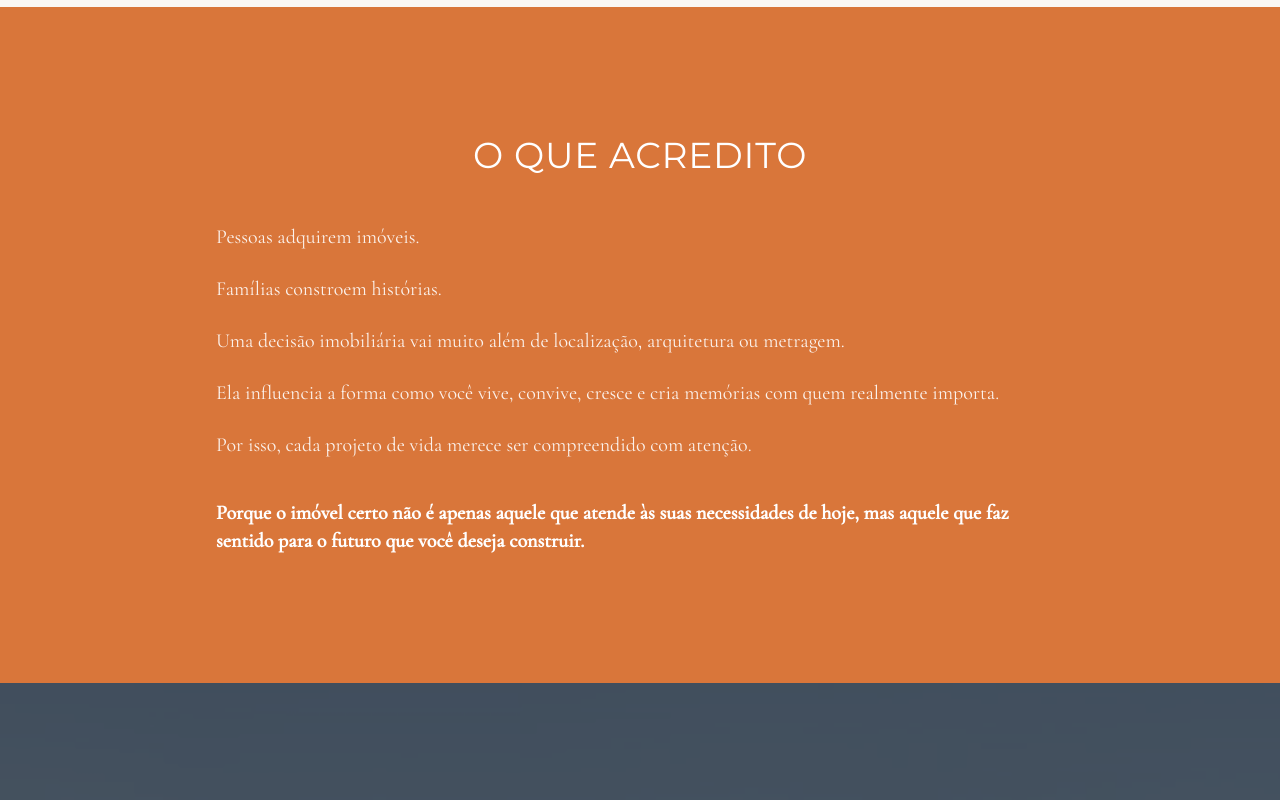
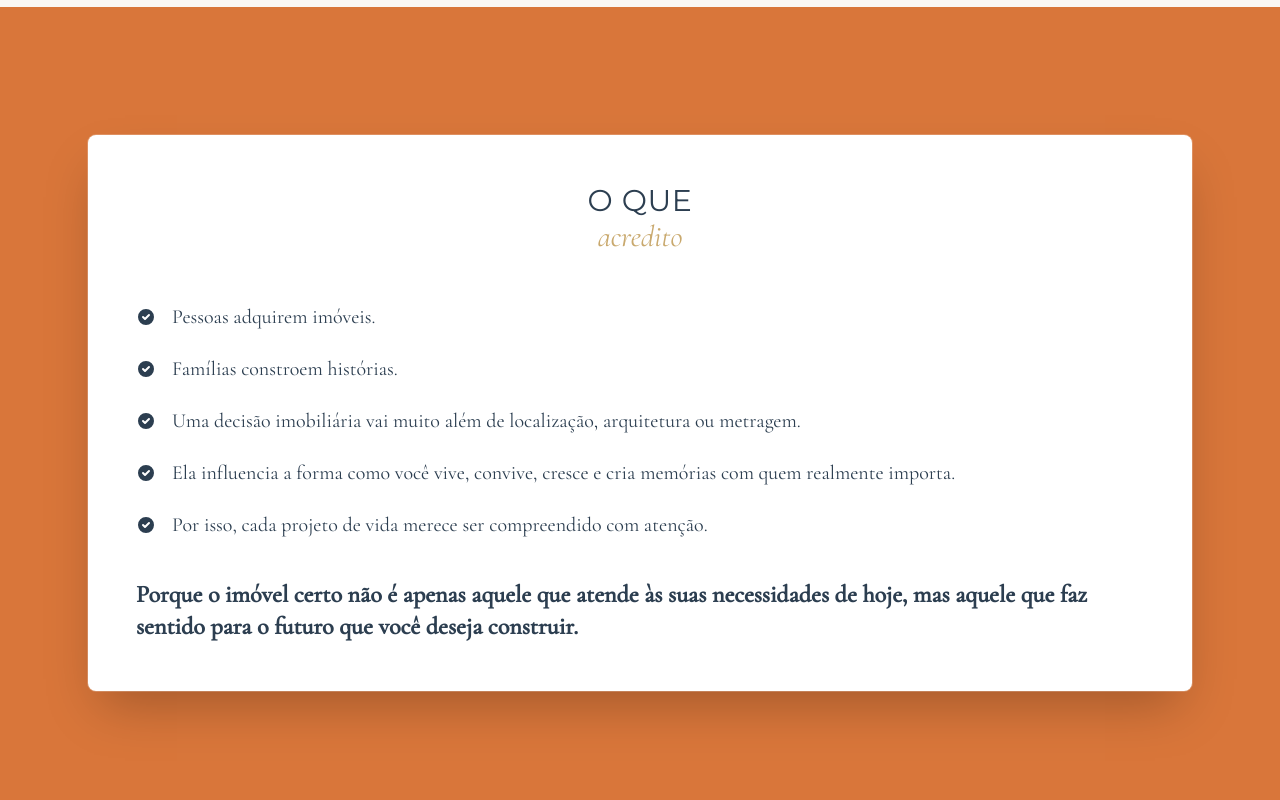
Before and after one commit to andrebastelli/lucianatoledo, a React (Vite) app: page / in a window 1280 px wide. Shown: the part 3780-4580 px from the top of the page. Built offline with nearby package versions, Linux system fonts and the light colour scheme; no server answers.

Commit message:
feat: update button text and enhance landing page content and styling
Co-authored-by: andrebastelli <274825844+andrebastelli@users.noreply.github.com>

```diff
--- a/src/components/LeadForm.tsx
+++ b/src/components/LeadForm.tsx
@@ -68,7 +68,7 @@ export function LeadForm() {
       </div>
 
       <button type="submit" disabled={submitting} className="btn-primary mt-4 w-full sm:w-auto">
-        {submitting ? 'Enviando...' : 'Receber Curadoria Exclusiva'}
+        {submitting ? 'Enviando...' : 'AGENDAR CONSULTORIA EXCLUSIVA'}
       </button>
       <p className="text-xs text-muted-foreground">
         Seus dados são confidenciais. Resposta em até 2 horas via WhatsApp.
--- a/src/pages/LandingPage.tsx
+++ b/src/pages/LandingPage.tsx
@@ -128,7 +128,7 @@ export default function LandingPage() {
             ))}
           </div>
 
-        <div className="mt-20 rounded-lg bg-white p-12">
+        <div className="mt-20 rounded-lg bg-white p-12 shadow-2xl ring-1 ring-white/20">
   <h3 className="mb-12 text-center font-display text-2xl uppercase text-foreground md:text-3xl">
     O que torna esta <span className="block font-serif italic normal-case tracking-normal text-gold">experiência exclusiva</span>
   </h3>
@@ -168,18 +168,58 @@ export default function LandingPage() {
       </section>
 
 {/* O QUE ACREDITO */}
-<section className="bg-[#D9763A] py-24 md:py-32">
-  <div className="mx-auto max-w-4xl px-6">
-    <h2 className="mb-12 text-center font-display text-3xl uppercase text-white md:text-4xl">
-      O que acredito
-    </h2>
-    <div className="space-y-6 font-serif text-lg leading-relaxed text-white/90 md:text-xl">
-      <p>Pessoas adquirem imóveis.</p>
-      <p>Famílias constroem histórias.</p>
-      <p>Uma decisão imobiliária vai muito além de localização, arquitetura ou metragem.</p>
-      <p>Ela influencia a forma como você vive, convive, cresce e cria memórias com quem realmente importa.</p>
-      <p>Por isso, cada projeto de vida merece ser compreendido com atenção.</p>
-      <p className="pt-4 font-semibold text-white">Porque o imóvel certo não é apenas aquele que atende às suas necessidades de hoje, mas aquele que faz sentido para o futuro que você deseja construir.</p>
+<section className="bg-terracotta py-24 md:py-32">
+  <div className="mx-auto max-w-6xl px-6">
+    <div className="rounded-lg bg-white p-12 shadow-2xl ring-1 ring-white/20">
+      <h3 className="mb-12 text-center font-display text-2xl uppercase text-[#2C3E50] md:text-3xl">
+        O que
+        <span className="block font-serif italic normal-case tracking-normal text-gold"> acredito</span>
+      </h3>
+      <div className="space-y-6 font-serif text-lg leading-relaxed text-[#2C3E50] md:text-xl">
+  <div className="flex gap-4">
+    <div className="mt-1 flex-shrink-0">
+      <svg className="h-5 w-5 text-[#2C3E50]" fill="currentColor" viewBox="0 0 20 20">
+        <path fillRule="evenodd" d="M10 18a8 8 0 100-16 8 8 0 000 16zm3.707-9.293a1 1 0 00-1.414-1.414L9 10.586 7.707 9.293a1 1 0 00-1.414 1.414l2 2a1 1 0 001.414 0l4-4z" clipRule="evenodd" />
+      </svg>
+    </div>
+    <p>Pessoas adquirem imóveis.</p>
+  </div>
+  <div className="flex gap-4">
+    <div className="mt-1 flex-shrink-0">
+      <svg className="h-5 w-5 text-[#2C3E50]" fill="currentColor" viewBox="0 0 20 20">
+        <path fillRule="evenodd" d="M10 18a8 8 0 100-16 8 8 0 000 16zm3.707-9.293a1 1 0 00-1.414-1.414L9 10.586 7.707 9.293a1 1 0 00-1.414 1.414l2 2a1 1 0 001.414 0l4-4z" clipRule="evenodd" />
+      </svg>
+    </div>
+    <p>Famílias constroem histórias.</p>
+  </div>
+  <div className="flex gap-4">
+    <div className="mt-1 flex-shrink-0">
+      <svg className="h-5 w-5 text-[#2C3E50]" fill="currentColor" viewBox="0 0 20 20">
+        <path fillRule="evenodd" d="M10 18a8 8 0 100-16 8 8 0 000 16zm3.707-9.293a1 1 0 00-1.414-1.414L9 10.586 7.707 9.293a1 1 0 00-1.414 1.414l2 2a1 1 0 001.414 0l4-4z" clipRule="evenodd" />
+      </svg>
+    </div>
+    <p>Uma decisão imobiliária vai muito além de localização, arquitetura ou metragem.</p>
+  </div>
+  <div className="flex gap-4">
+    <div className="mt-1 flex-shrink-0">
+      <svg className="h-5 w-5 text-[#2C3E50]" fill="currentColor" viewBox="0 0 20 20">
+        <path fillRule="evenodd" d="M10 18a8 8 0 100-16 8 8 0 000 16zm3.707-9.293a1 1 0 00-1.414-1.414L9 10.586 7.707 9.293a1 1 0 00-1.414 1.414l2 2a1 1 0 001.414 0l4-4z" clipRule="evenodd" />
+      </svg>
+    </div>
+    <p>Ela influencia a forma como você vive, convive, cresce e cria memórias com quem realmente importa.</p>
+  </div>
+  <div className="flex gap-4">
+    <div className="mt-1 flex-shrink-0">
+      <svg className="h-5 w-5 text-[#2C3E50]" fill="currentColor" viewBox="0 0 20 20">
+        <path fillRule="evenodd" d="M10 18a8 8 0 100-16 8 8 0 000 16zm3.707-9.293a1 1 0 00-1.414-1.414L9 10.586 7.707 9.293a1 1 0 00-1.414 1.414l2 2a1 1 0 001.414 0l4-4z" clipRule="evenodd" />
+      </svg>
+    </div>
+    <p>Por isso, cada projeto de vida merece ser compreendido com atenção.</p>
+  </div>
+  <p className="pt-4 text-xl font-semibold md:text-2xl">
+    Porque o imóvel certo não é apenas aquele que atende às suas necessidades de hoje, mas aquele que faz sentido para o futuro que você deseja construir.
+  </p>
+</div>
     </div>
   </div>
 </section>
@@ -216,22 +256,20 @@ export default function LandingPage() {
       <section id="form" className="bg-background py-24 md:py-32">
         <div className="mx-auto grid max-w-6xl gap-16 px-6 md:grid-cols-[1fr_1.2fr]">
           <div>
-            <p className="eyebrow mb-5"><span className="gold-line" />Qualificação</p>
+            <p className="eyebrow mb-5"><span className="gold-line" />CHAMADA FINAL</p>
             <h2 className="text-3xl uppercase leading-tight md:text-4xl">
-              Vamos construir sua
+              Seu próximo capítulo merece
               <span className="block font-serif italic normal-case tracking-normal text-terracotta">
-                curadoria personalizada
+                o cenário certo.
               </span>
             </h2>
             <div className="hairline my-8 max-w-[120px]" />
             <p className="text-muted-foreground">
-              Preencha os campos abaixo. Em até 2 horas você recebe no WhatsApp uma seleção feita
-              à mão para o seu perfil — sem listagens genéricas, sem pressão de venda.
+              Vamos encontrar um imóvel que represente seus valores, seus sonhos e o futuro que você deseja construir.
             </p>
             <div className="mt-10 space-y-3 text-sm text-muted-foreground">
-              <p className="flex items-center gap-3"><span className="h-px w-6 bg-gold" /> Atendimento consultivo 1:1</p>
-              <p className="flex items-center gap-3"><span className="h-px w-6 bg-gold" /> Sigilo absoluto das informações</p>
-              <p className="flex items-center gap-3"><span className="h-px w-6 bg-gold" /> Resposta em até 2h úteis</p>
+              <p className="flex items-center gap-3"><span className="h-px w-6 bg-gold" /> Mais do que imóveis, lugares onde as melhores memórias são construídas.</p>
+              <p className="flex items-center gap-3"><span className="h-px w-6 bg-gold" /> WhatsApp • Atendimento Personalizado</p>
             </div>
           </div>
           <div className="bg-card p-8 shadow-soft md:p-12">
```
